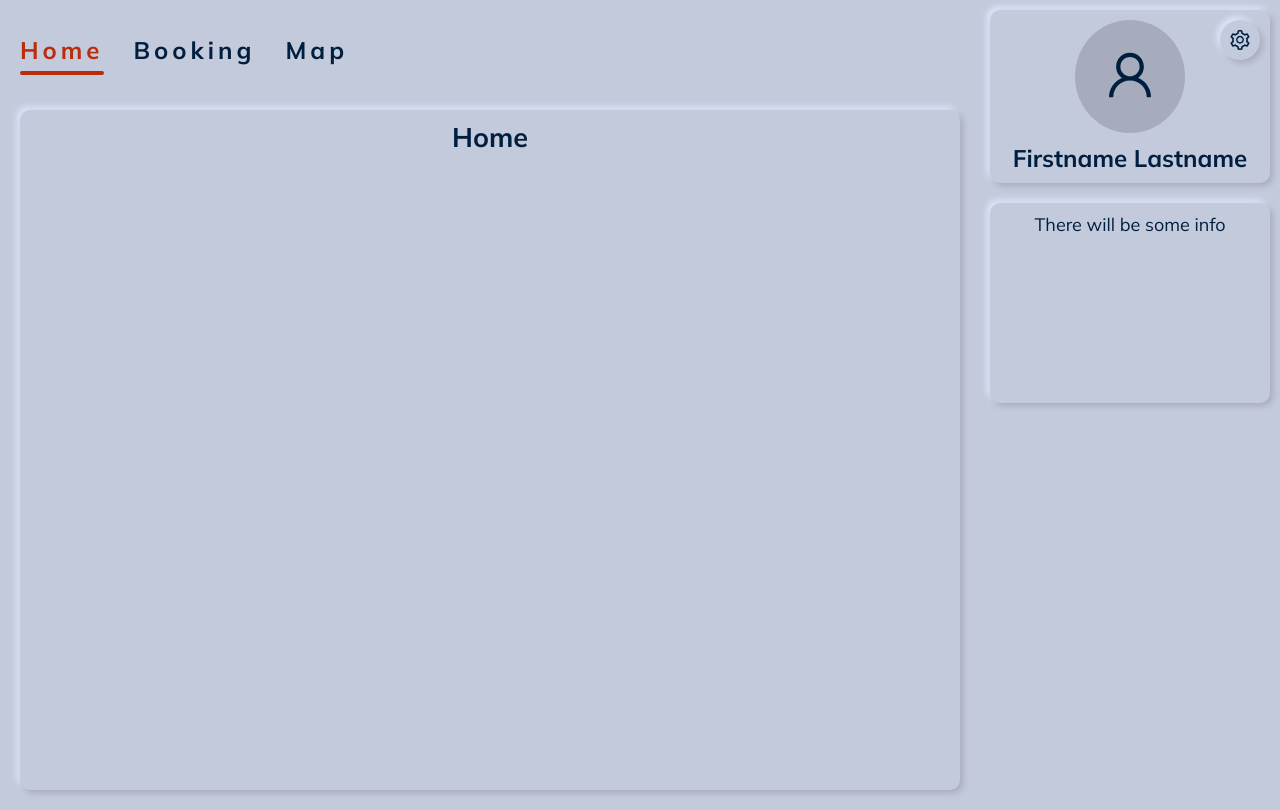
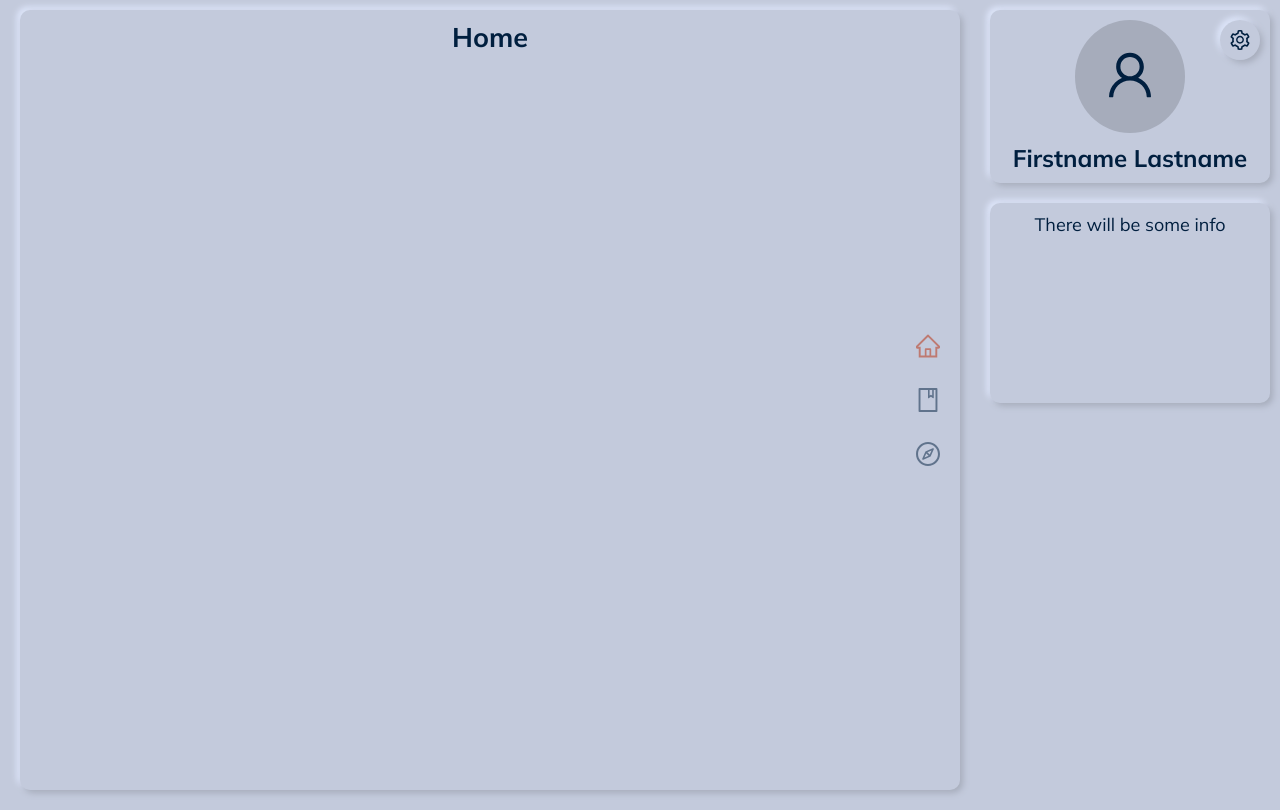
Before and after one commit to andre4meister/initiators-incora, a React (Create React App) app: page / in a window 1280 px wide. Built offline with nearby package versions, Linux system fonts and the light colour scheme.

Commit message:
Delete header and add nav menu

```diff
--- a/src/components/Header/Header.module.scss
+++ /dev/null
@@ -1,49 +0,0 @@
-@import '../../styles/variables.scss';
-
-.header {
-  height: $size-headerHeight;
-  display: flex;
-  align-items: center;
-  padding: 0 $indent-medium;
-
-  .menu {
-    display: flex;
-    gap: 0 $indent-large;
-
-    .menuItem {
-      position: relative;
-      font-weight: $fontWeight-bold;
-      text-decoration: none;
-      font-size: $fontSize-medium;
-      letter-spacing: 4px;
-      transition: $transition;
-    }
-
-    .menuItem_active {
-      color: $color-orange;
-    }
-
-    .menuItem::before {
-      content: '';
-      position: absolute;
-      left: 0;
-      bottom: -10px;
-      width: 100%;
-      height: 4px;
-      border-radius: $borderRadius;
-      background-color: $color-orange;
-      transform: scaleX(0);
-      transition: $transition;
-    }
-
-    .menuItem_active::before {
-      transform: scaleX(1);
-    }
-
-    @media (any-hover: hover) {
-      .menuItem:hover {
-        color: $color-orange;
-      }
-    }
-  }
-}
--- a/src/components/Header/Header.tsx
+++ /dev/null
@@ -1,16 +0,0 @@
-import { FC } from 'react';
-import cn from 'classnames';
-import { NavLink } from 'react-router-dom';
-import styles from './Header.module.scss';
-
-const Header: FC = () => (
-  <header className={styles.header}>
-    <div className={styles.menu}>
-      <NavLink className={({ isActive }) => cn(styles.menuItem, isActive && styles.menuItem_active)} to="/" end>Home</NavLink>
-      <NavLink className={({ isActive }) => cn(styles.menuItem, isActive && styles.menuItem_active)} to="booking">Booking</NavLink>
-      <NavLink className={({ isActive }) => cn(styles.menuItem, isActive && styles.menuItem_active)} to="map">Map</NavLink>
-    </div>
-  </header>
-);
-
-export default Header;
--- /dev/null
+++ b/src/components/NavMenu/NavMenu.module.scss
@@ -0,0 +1,65 @@
+@import '../../styles/variables.scss';
+
+.menu {
+  display: flex;
+  flex-direction: column;
+  align-items: flex-end;
+  gap: $indent-small 0;
+  opacity: 0.5;
+  transition: opacity $transition;
+
+  .menuItem {
+    font-weight: $fontWeight-bold;
+    text-decoration: none;
+    font-size: $fontSize-medium;
+    letter-spacing: 4px;
+    position: relative;
+    display: flex;
+    align-items: center;
+    justify-content: flex-end;
+    width: 44px;
+    overflow: hidden;
+    transition: $transition;
+
+    svg {
+      width: 44px;
+      height: 44px;
+      padding: $indent-small;
+      transition: $transition;
+    }
+  }
+
+  .menuItem::before {
+    transition: $transition;
+  }
+
+  .menuItem_active svg {
+    fill: $color-orange;
+  }
+
+  .menuItem_active:before {
+    color: $color-orange;
+  }
+
+  .menuItemHome::before {
+    content: 'Home';
+  }
+  .menuItemBooking::before {
+    content: 'Booking';
+  }
+  .menuItemMap::before {
+    content: 'Map';
+  }
+
+  @media (any-hover: hover) {
+    .menuItem:hover {
+      width: 100%;
+    }
+  }
+}
+
+@media (any-hover: hover) {
+  .menu:hover {
+    opacity: 1;
+  }
+}
--- /dev/null
+++ b/src/components/NavMenu/NavMenu.tsx
@@ -0,0 +1,25 @@
+import cn from 'classnames';
+import { FC } from 'react';
+import { NavLink } from 'react-router-dom';
+import { HomeOutlined, BookOutlined, CompassOutlined } from '@ant-design/icons';
+import styles from './NavMenu.module.scss';
+
+interface NavMenuProps {
+  classes: string
+}
+
+const NavMenu: FC<NavMenuProps> = ({ classes }) => (
+  <nav className={cn(styles.menu, classes)}>
+    <NavLink className={({ isActive }) => cn(styles.menuItem, styles.menuItemHome, isActive && styles.menuItem_active)} to="/" end>
+      <HomeOutlined />
+    </NavLink>
+    <NavLink className={({ isActive }) => cn(styles.menuItem, styles.menuItemBooking, isActive && styles.menuItem_active)} to="booking">
+      <BookOutlined />
+    </NavLink>
+    <NavLink className={({ isActive }) => cn(styles.menuItem, styles.menuItemMap, isActive && styles.menuItem_active)} to="map">
+      <CompassOutlined />
+    </NavLink>
+  </nav>
+);
+
+export default NavMenu;
--- a/src/pages/MainLayaut/MainLayaut.module.scss
+++ b/src/pages/MainLayaut/MainLayaut.module.scss
@@ -9,6 +9,15 @@
     border-radius: $borderRadius;
     margin: $indent-small $indent-medium;
     padding: $indent-small $indent-medium;
-    min-height: calc(100vh - $size-headerHeight - ($indent-small * 2));
+    min-height: calc(100vh - ($indent-small * 2));
+
+    position: relative;
+
+    .menu {
+      position: absolute;
+      top: 50%;
+      transform: translateY(-50%);
+      right: $indent-small;
+    }
   }
 }
--- a/src/pages/MainLayaut/MainLayaut.tsx
+++ b/src/pages/MainLayaut/MainLayaut.tsx
@@ -1,14 +1,14 @@
 import { FC } from 'react';
 import { Outlet } from 'react-router-dom';
 import Sidebar from 'components/Sidebar/Sidebar';
-import Header from 'components/Header/Header';
+import NavMenu from 'components/NavMenu/NavMenu';
 import styles from './MainLayaut.module.scss';
 
 const MainLayaut: FC = () => (
   <main className={styles.container}>
-    <Header />
     <section className={styles.content}>
       <Outlet />
+      <NavMenu classes={styles.menu} />
     </section>
     <Sidebar />
   </main>
--- a/src/styles/variables.scss
+++ b/src/styles/variables.scss
@@ -45,8 +45,8 @@ $boxShadowDarkInset: inset 3px 3px $blur $color-dark1,
   inset -3px -3px $blur $color-dark2;
 
 // ANIMATION
-$transition: all 0.2s ease-in-out;
-$transition-slow: all 0.6s ease-in-out;
+$transition: 0.2s ease-in-out;
+$transition-slow: 0.6s ease-in-out;
 
 // MARGIN & PADDING
 $indent-small: 10px;
@@ -55,4 +55,3 @@ $indent-large: 30px;
 
 // SIZES
 $size-sidebarWidth: 300px;
-$size-headerHeight: 100px;
```
